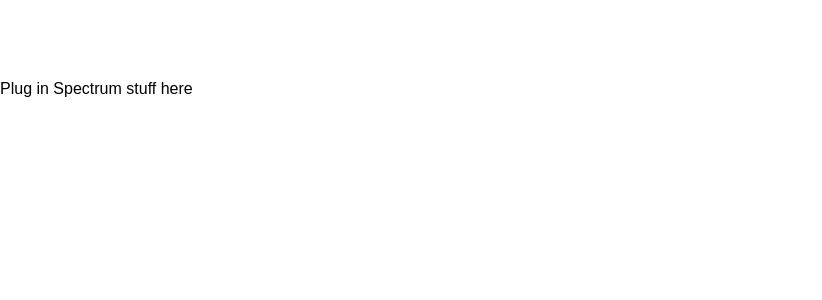
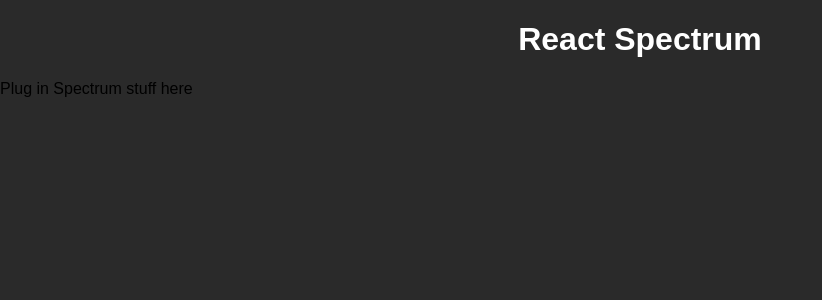
Before and after one commit to ericbastarache/react-spectrum, a React (Create React App) app: page / in a window 1280 px wide. Shown: the top 300 px of the page, without its empty margins (0-822 px from the left). Built offline with nearby package versions, Linux system fonts and the light colour scheme.

Commit message:
Updated global styles

```diff
--- a/src/index.css
+++ b/src/index.css
@@ -2,4 +2,5 @@
   margin: 0;
   padding: 0;
   font-family: sans-serif;
+  background-color: #2a2a2a;
 }
```
